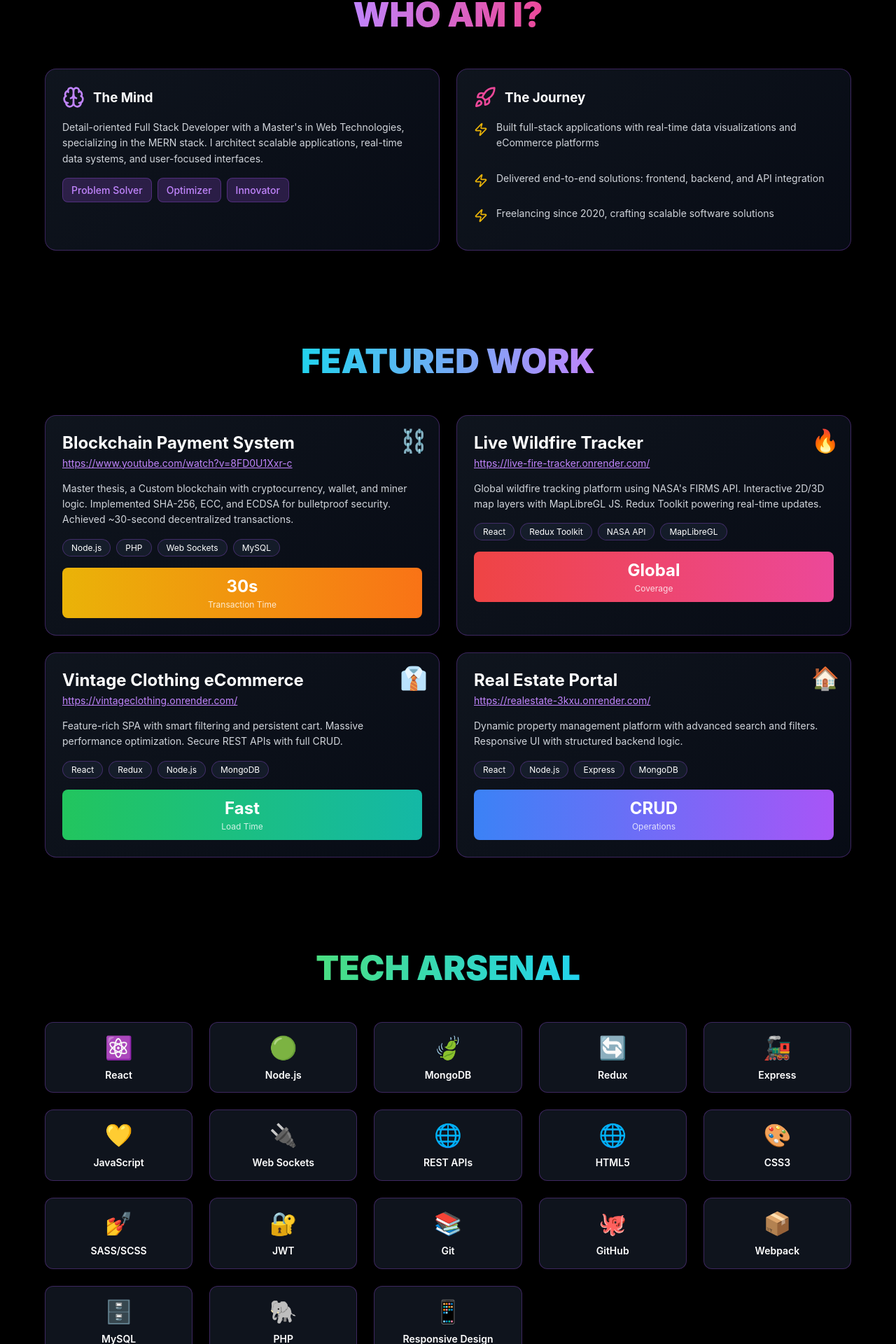
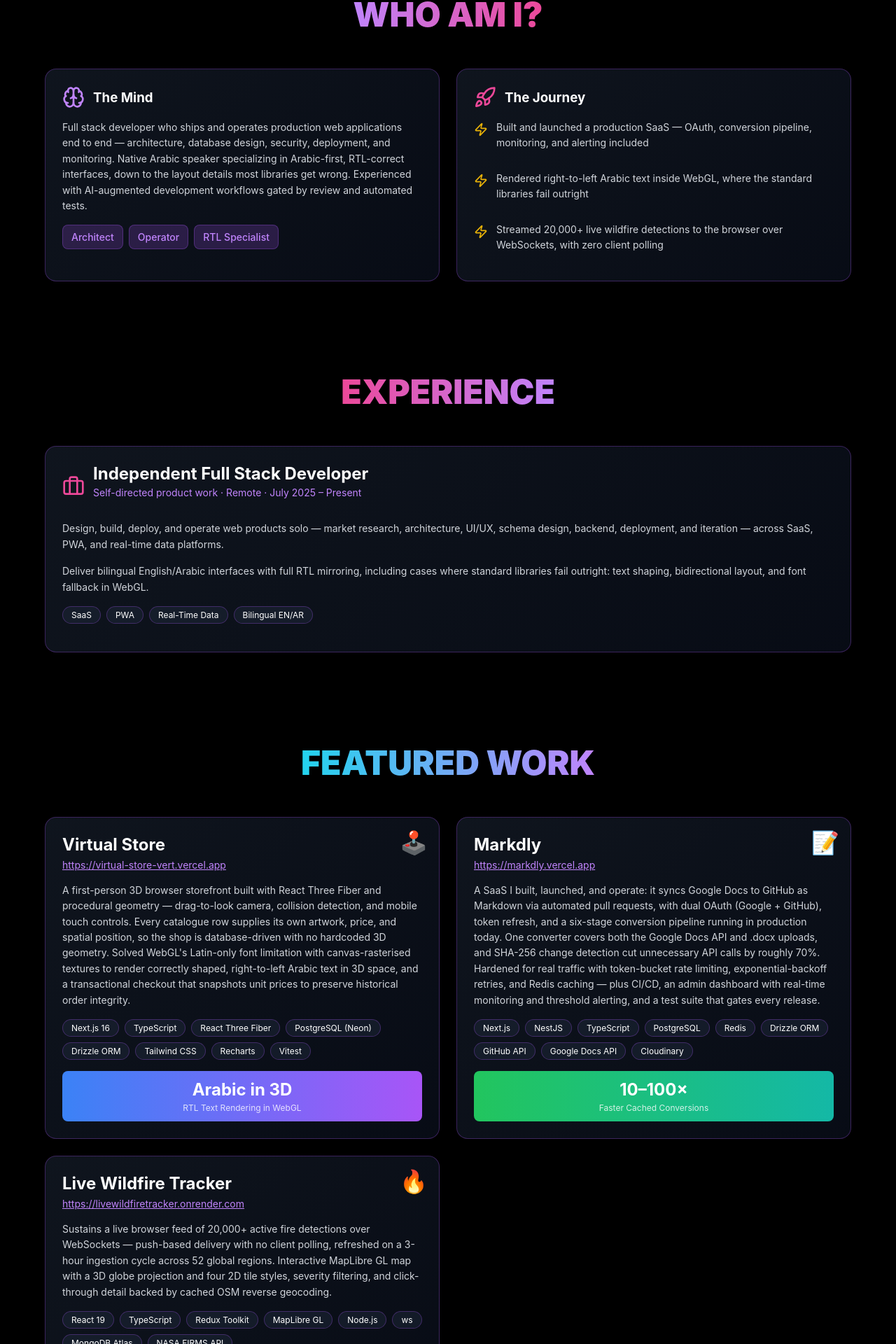
Before and after one commit to KinanSliman/portfolio, a React (Vite) app: page / in a window 1280 px wide. Shown: the part 873-2793 px from the top of the page at 70% size. Built offline with nearby package versions, Linux system fonts and the light colour scheme.

Commit message:
updating projects

```diff
--- a/index.html
+++ b/index.html
@@ -4,7 +4,11 @@
     <meta charset="UTF-8" />
     <link rel="icon" type="image/svg+xml" href="/vite.svg" />
     <meta name="viewport" content="width=device-width, initial-scale=1.0" />
-    <title>portfolio</title>
+    <meta
+      name="description"
+      content="Kinan Sliman — full stack developer building and operating production web apps with Next.js, NestJS, and Arabic-first RTL interfaces."
+    />
+    <title>Kinan Sliman — Full Stack Developer</title>
   </head>
   <body>
     <div id="root"></div>
--- a/src/Portfolio.jsx
+++ b/src/Portfolio.jsx
@@ -2,19 +2,16 @@
 import {
   Github,
   Linkedin,
-  Mail,
-  MapPin,
-  Phone,
-  ExternalLink,
   Zap,
   Rocket,
   Sparkles,
   Brain,
   Coffee,
+  Briefcase,
+  Globe,
 } from "lucide-react";
 
 export default function Portfolio() {
-  const [activeSection, setActiveSection] = useState("intro");
   const [mousePosition, setMousePosition] = useState({ x: 0, y: 0 });
   const [terminalText, setTerminalText] = useState("");
   const [showCursor, setShowCursor] = useState(true);
@@ -52,60 +49,112 @@
 
   const projects = [
     {
-      title: "Blockchain Payment System",
-      subtitle: "https://www.youtube.com/watch?v=8FD0U1Xxr-c",
-      emoji: "⛓️",
+      title: "Virtual Store",
+      subtitle: "https://virtual-store-vert.vercel.app",
+      emoji: "🕹️",
       description:
-        "Master thesis, a Custom blockchain with cryptocurrency, wallet, and miner logic. Implemented SHA-256, ECC, and ECDSA for bulletproof security. Achieved ~30-second decentralized transactions.",
-      tech: ["Node.js", "PHP", "Web Sockets", "MySQL"],
-      gradient: "gradient-yellow-orange",
-      stat: "30s",
-      statLabel: "Transaction Time",
+        "A first-person 3D browser storefront built with React Three Fiber and procedural geometry — drag-to-look camera, collision detection, and mobile touch controls. Every catalogue row supplies its own artwork, price, and spatial position, so the shop is database-driven with no hardcoded 3D geometry. Solved WebGL's Latin-only font limitation with canvas-rasterised textures to render correctly shaped, right-to-left Arabic text in 3D space, and a transactional checkout that snapshots unit prices to preserve historical order integrity.",
+      tech: [
+        "Next.js 16",
+        "TypeScript",
+        "React Three Fiber",
+        "PostgreSQL (Neon)",
+        "Drizzle ORM",
+        "Tailwind CSS",
+        "Recharts",
+        "Vitest",
+      ],
+      gradient: "gradient-blue-purple",
+      stat: "Arabic in 3D",
+      statLabel: "RTL Text Rendering in WebGL",
+    },
+    {
+      title: "Markdly",
+      subtitle: "https://markdly.vercel.app",
+      emoji: "📝",
+      description:
+        "A SaaS I built, launched, and operate: it syncs Google Docs to GitHub as Markdown via automated pull requests, with dual OAuth (Google + GitHub), token refresh, and a six-stage conversion pipeline running in production today. One converter covers both the Google Docs API and .docx uploads, and SHA-256 change detection cut unnecessary API calls by roughly 70%. Hardened for real traffic with token-bucket rate limiting, exponential-backoff retries, and Redis caching — plus CI/CD, an admin dashboard with real-time monitoring and threshold alerting, and a test suite that gates every release.",
+      tech: [
+        "Next.js",
+        "NestJS",
+        "TypeScript",
+        "PostgreSQL",
+        "Redis",
+        "Drizzle ORM",
+        "GitHub API",
+        "Google Docs API",
+        "Cloudinary",
+      ],
+      gradient: "gradient-green-teal",
+      stat: "10–100×",
+      statLabel: "Faster Cached Conversions",
     },
     {
       title: "Live Wildfire Tracker",
-      subtitle: "https://live-fire-tracker.onrender.com/",
+      subtitle: "https://livewildfiretracker.onrender.com",
       emoji: "🔥",
       description:
-        "Global wildfire tracking platform using NASA's FIRMS API. Interactive 2D/3D map layers with MapLibreGL JS. Redux Toolkit powering real-time updates.",
-      tech: ["React", "Redux Toolkit", "NASA API", "MapLibreGL"],
+        "Sustains a live browser feed of 20,000+ active fire detections over WebSockets — push-based delivery with no client polling, refreshed on a 3-hour ingestion cycle across 52 global regions. Interactive MapLibre GL map with a 3D globe projection and four 2D tile styles, severity filtering, and click-through detail backed by cached OSM reverse geocoding.",
+      tech: [
+        "React 19",
+        "TypeScript",
+        "Redux Toolkit",
+        "MapLibre GL",
+        "Node.js",
+        "ws",
+        "MongoDB Atlas",
+        "NASA FIRMS API",
+      ],
       gradient: "gradient-red-pink",
-      stat: "Global",
-      statLabel: "Coverage",
-    },
-    {
-      title: "Vintage Clothing eCommerce",
-      subtitle: "https://vintageclothing.onrender.com/",
-      emoji: "👔",
-      description:
-        "Feature-rich SPA with smart filtering and persistent cart. Massive performance optimization. Secure REST APIs with full CRUD.",
-      tech: ["React", "Redux", "Node.js", "MongoDB"],
-      gradient: "gradient-green-teal",
-      stat: "Fast",
-      statLabel: "Load Time",
-    },
-    {
-      title: "Real Estate Portal",
-      subtitle: "https://realestate-3kxu.onrender.com/",
-      emoji: "🏠",
-      description:
-        "Dynamic property management platform with advanced search and filters. Responsive UI with structured backend logic.",
-      tech: ["React", "Node.js", "Express", "MongoDB"],
-      gradient: "gradient-blue-purple",
-      stat: "CRUD",
-      statLabel: "Operations",
+      stat: "20K+",
+      statLabel: "Live Fire Detections",
     },
   ];
 
-  const skills = [
-    { name: "React", level: 95, icon: "⚛️" },
-    { name: "Node.js", level: 92, icon: "🟢" },
-    { name: "MongoDB", level: 88, icon: "🍃" },
-    { name: "Redux", level: 90, icon: "🔄" },
-    { name: "Express", level: 89, icon: "🚂" },
-    { name: "JavaScript", level: 96, icon: "💛" },
-    { name: "Web Sockets", level: 85, icon: "🔌" },
-    { name: "REST APIs", level: 93, icon: "🌐" },
+  const skillGroups = [
+    {
+      title: "Frontend",
+      items: [
+        { name: "React", icon: "⚛️" },
+        { name: "Next.js", icon: "▲" },
+        { name: "TypeScript", icon: "🔷" },
+        { name: "JavaScript", icon: "💛" },
+        { name: "Tailwind CSS", icon: "🌊" },
+        { name: "SASS/SCSS", icon: "💅" },
+        { name: "HTML5", icon: "🌐" },
+        { name: "PWA", icon: "📱" },
+      ],
+    },
+    {
+      title: "Backend",
+      items: [
+        { name: "Node.js", icon: "🟢" },
+        { name: "NestJS", icon: "🐱" },
+        { name: "REST APIs", icon: "🔗" },
+        { name: "WebSockets", icon: "🔌" },
+        { name: "JWT Auth", icon: "🔐" },
+        { name: "OAuth 2.0", icon: "🛡️" },
+        { name: "Rate Limiting", icon: "🚦" },
+        { name: "Caching", icon: "⚡" },
+      ],
+    },
+    {
+      title: "Data & Infrastructure",
+      items: [
+        { name: "PostgreSQL", icon: "🐘" },
+        { name: "MongoDB", icon: "🍃" },
+        { name: "MySQL", icon: "🗄️" },
+        { name: "Drizzle ORM", icon: "💧" },
+        { name: "Redis", icon: "🧱" },
+        { name: "Docker", icon: "🐳" },
+        { name: "Git", icon: "📚" },
+        { name: "CI/CD", icon: "🔁" },
+        { name: "Vercel", icon: "🚀" },
+        { name: "Render", icon: "🌍" },
+        { name: "Jest", icon: "🃏" },
+        { name: "Vitest", icon: "✅" },
+      ],
+    },
   ];
 
   return (
@@ -152,7 +201,7 @@
                   </span>
                 </div>
                 <div className="terminal-subtext">
-                  Building innovative solutions...
+                  Shipping and operating production web apps...
                 </div>
               </div>
             </div>
@@ -161,33 +210,34 @@
             <div className="name-title">
               <h1 className="name-gradient">KINAN SLIMAN</h1>
               <h2 className="subtitle">
-                Full Stack <span className="highlight-purple">Architect</span>
+                Full Stack <span className="highlight-purple">Developer</span>
               </h2>
               <p className="description">
-                Building the future with{" "}
-                <span className="highlight-purple">MERN</span> stack,
+                Shipping <span className="highlight-purple">end to end</span>{" "}
+                with Next.js and NestJS —
                 <span className="highlight-pink"> real-time systems</span> and
-                <span className="highlight-cyan"> more</span>
+                <span className="highlight-cyan"> Arabic-first, RTL-correct</span>{" "}
+                interfaces
               </p>
             </div>
 
             {/* Quick Stats */}
             <div className="stats-grid">
               <div className="stat-card stat-card-pink">
-                <div className="stat-number stat-number-pink">Master's</div>
+                <div className="stat-number stat-number-pink">M.Sc.</div>
                 <div className="stat-label">Web Technologies</div>
               </div>
               <div className="stat-card stat-card-purple">
-                <div className="stat-number stat-number-purple">ICT</div>
-                <div className="stat-label">Engineer</div>
+                <div className="stat-number stat-number-purple">B.Sc.</div>
+                <div className="stat-label">ICT Engineer</div>
               </div>
               <div className="stat-card stat-card-cyan">
-                <div className="stat-number stat-number-cyan">MERN</div>
-                <div className="stat-label">Full Stack Developer</div>
+                <div className="stat-number stat-number-cyan">RTL</div>
+                <div className="stat-label">Arabic-First Interfaces</div>
               </div>
               <div className="stat-card stat-card-green">
-                <div className="stat-number stat-number-green">Freelance</div>
-                <div className="stat-label">Web Developer</div>
+                <div className="stat-number stat-number-green">Solo</div>
+                <div className="stat-label">Build, Deploy &amp; Operate</div>
               </div>
             </div>
           </div>
@@ -209,15 +259,18 @@
                   <h3 className="text-2xl font-bold">The Mind</h3>
                 </div>
                 <p className="card-description">
-                  Detail-oriented Full Stack Developer with a Master's in Web
-                  Technologies, specializing in the MERN stack. I architect
-                  scalable applications, real-time data systems, and
-                  user-focused interfaces.
+                  Full stack developer who ships and operates production web
+                  applications end to end — architecture, database design,
+                  security, deployment, and monitoring. Native Arabic speaker
+                  specializing in Arabic-first, RTL-correct interfaces, down to
+                  the layout details most libraries get wrong. Experienced with
+                  AI-augmented development workflows gated by review and
+                  automated tests.
                 </p>
                 <div className="flex gap-2 flex-wrap">
-                  <span className="additional-tech-tag">Problem Solver</span>
-                  <span className="additional-tech-tag">Optimizer</span>
-                  <span className="additional-tech-tag">Innovator</span>
+                  <span className="additional-tech-tag">Architect</span>
+                  <span className="additional-tech-tag">Operator</span>
+                  <span className="additional-tech-tag">RTL Specialist</span>
                 </div>
               </div>
 
@@ -243,8 +296,8 @@
                       size={20}
                     />
                     <p className="card-description">
-                      Built full-stack applications with real-time data
-                      visualizations and eCommerce platforms
+                      Built and launched a production SaaS — OAuth, conversion
+                      pipeline, monitoring, and alerting included
                     </p>
                   </div>
                   <div className="flex items-start gap-3">
@@ -257,8 +310,8 @@
                       size={20}
                     />
                     <p className="card-description">
-                      Delivered end-to-end solutions: frontend, backend, and API
-                      integration
+                      Rendered right-to-left Arabic text inside WebGL, where the
+                      standard libraries fail outright
                     </p>
                   </div>
                   <div className="flex items-start gap-3">
@@ -271,11 +324,54 @@
                       size={20}
                     />
                     <p className="card-description">
-                      Freelancing since 2020, crafting scalable software
-                      solutions
+                      Streamed 20,000+ live wildfire detections to the browser
+                      over WebSockets, with zero client polling
                     </p>
                   </div>
                 </div>
+              </div>
+            </div>
+          </div>
+        </section>
+
+        {/* Experience Section */}
+        <section className="section">
+          <div className="section-container">
+            <h2 className="section-title">
+              <span className="title-gradient title-gradient-pink-purple">
+                EXPERIENCE
+              </span>
+            </h2>
+
+            <div className="card">
+              <div className="flex items-center gap-3 mb-4">
+                <Briefcase style={{ color: "#ec4899" }} size={32} />
+                <div>
+                  <h3 className="card-title">
+                    Independent Full Stack Developer
+                  </h3>
+                  <p className="card-subtitle">
+                    Self-directed product work · Remote · July 2025 – Present
+                  </p>
+                </div>
+              </div>
+              <p className="card-description">
+                Design, build, deploy, and operate web products solo — market
+                research, architecture, UI/UX, schema design, backend,
+                deployment, and iteration — across SaaS, PWA, and real-time data
+                platforms.
+              </p>
+              <p className="card-description">
+                Deliver bilingual English/Arabic interfaces with full RTL
+                mirroring, including cases where standard libraries fail
+                outright: text shaping, bidirectional layout, and font fallback
+                in WebGL.
+              </p>
+              <div className="tech-tags">
+                <span className="tech-tag">SaaS</span>
+                <span className="tech-tag">PWA</span>
+                <span className="tech-tag">Real-Time Data</span>
+                <span className="tech-tag">Bilingual EN/AR</span>
               </div>
             </div>
           </div>
@@ -301,6 +397,7 @@
                       className="card-subtitle"
                       href={project.subtitle}
                       target="_blank"
+                      rel="noopener noreferrer"
                     >
                       {project.subtitle}
                     </a>
@@ -335,35 +432,22 @@
               </span>
             </h2>
 
+            {skillGroups.map((group) => (
+              <div key={group.title}>
+                <h3 className="additional-skills-title">{group.title}</h3>
                 <div className="skills-grid-compact">
-              {skills.map((skill, idx) => (
-                <div key={idx} className="skill-card-compact">
+                  {group.items.map((skill) => (
+                    <div key={skill.name} className="skill-card-compact">
                       <div className="skill-icon-compact">{skill.icon}</div>
                       <span className="skill-name-compact">{skill.name}</span>
                     </div>
                   ))}
-
-              {/* More Tech Skills */}
-              {[
-                { name: "HTML5", icon: "🌐" },
-                { name: "CSS3", icon: "🎨" },
-                { name: "SASS/SCSS", icon: "💅" },
-                { name: "JWT", icon: "🔐" },
-                { name: "Git", icon: "📚" },
-                { name: "GitHub", icon: "🐙" },
-                { name: "Webpack", icon: "📦" },
-                { name: "MySQL", icon: "🗄️" },
-                { name: "PHP", icon: "🐘" },
-                { name: "Responsive Design", icon: "📱" },
-              ].map((tech, i) => (
-                <div key={`more-tech-${i}`} className="skill-card-compact">
-                  <div className="skill-icon-compact">{tech.icon}</div>
-                  <span className="skill-name-compact">{tech.name}</span>
+                </div>
               </div>
             ))}
           </div>
-          </div>
         </section>
+
         {/* Education Section */}
         <section className="section">
           <div className="section-container">
@@ -378,26 +462,50 @@
                 <div className="education-header">
                   <Sparkles style={{ color: "#c084fc" }} size={24} />
                   <h3 className="education-title">
-                    Master's in Web Technologies
+                    M.Sc. in Web Technologies
                   </h3>
                 </div>
                 <p className="education-institution">
                   Syrian Virtual University
                 </p>
                 <p className="education-period education-period-purple">
-                  2020–2024
+                  2021–2025
                 </p>
               </div>
 
               <div className="education-card education-card-cyan">
                 <div className="education-header">
                   <Coffee style={{ color: "#22d3ee" }} size={24} />
-                  <h3 className="education-title">Bachelor's in ICT</h3>
+                  <h3 className="education-title">
+                    B.Sc. in Information &amp; Communication Technology
+                  </h3>
                 </div>
                 <p className="education-institution">Tartous University</p>
                 <p className="education-period education-period-cyan">
-                  2013–2020
+                  2014–2021
                 </p>
+              </div>
+            </div>
+
+            {/* Languages */}
+            <div className="languages-card">
+              <h3 className="languages-title">
+                <span className="flex items-center gap-2 justify-center">
+                  <Globe style={{ color: "#22d3ee" }} size={22} />
+                  Languages
+                </span>
+              </h3>
+              <div className="languages-grid">
+                <div className="language-item">
+                  <div className="language-flag">🗣️</div>
+                  <div className="language-name">Arabic</div>
+                  <div className="language-level">Native</div>
+                </div>
+                <div className="language-item">
+                  <div className="language-flag">🌐</div>
+                  <div className="language-name">English</div>
+                  <div className="language-level">Fluent</div>
+                </div>
               </div>
             </div>
           </div>
@@ -439,7 +547,7 @@
         {/* Footer */}
         <footer className="footer">
           <p>
-            © 2025 Kinan Sliman — Coded with{" "}
+            © 2026 Kinan Sliman — Coded with{" "}
             <span style={{ color: "#ec4899" }}>♥</span> and{" "}
             <span style={{ color: "#eab308" }}>☕</span>
           </p>
```
Also changed, not shown: .claude/launch.json (added), 4 other files (tests, documents, lock files or other folders). Lines whose indentation alone changed are shown as unchanged.
